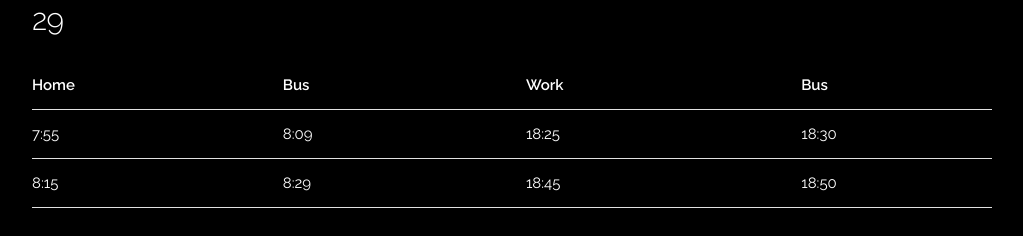
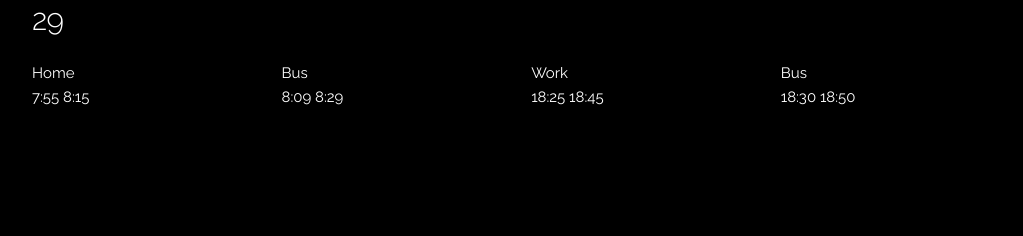
Before and after one commit to pro2s/phoneWidget, a plain HTML site: page index.html in a window 1280 px wide. Shown: the whole page, without its empty margins (128-1151 px from the left). Drawn offline with Linux system fonts and the light colour scheme.

Commit message:
claen and to div

```diff
--- a/index.html
+++ b/index.html
@@ -2,28 +2,18 @@
 <html lang="en">
 <head>
 
-  <!-- Basic Page Needs
-  –––––––––––––––––––––––––––––––––––––––––––––––––– -->
   <meta charset="utf-8">
   <title>Transport shedule</title>
   <meta name="description" content="">
   <meta name="author" content="">
 
-  <!-- Mobile Specific Metas
-  –––––––––––––––––––––––––––––––––––––––––––––––––– -->
   <meta name="viewport" content="width=device-width, initial-scale=1">
 
-  <!-- FONT
-  –––––––––––––––––––––––––––––––––––––––––––––––––– -->
   <link href="//fonts.googleapis.com/css?family=Raleway:400,300,600" rel="stylesheet" type="text/css">
 
-  <!-- CSS
-  –––––––––––––––––––––––––––––––––––––––––––––––––– -->
   <link rel="stylesheet" href="css/normalize.css">
   <link rel="stylesheet" href="css/skeleton.css">
 
-  <!-- Favicon
-  –––––––––––––––––––––––––––––––––––––––––––––––––– -->
   <link rel="icon" type="image/png" href="images/favicon.png">
   <style>
     body {
@@ -33,42 +23,40 @@
   </style>
 </head>
 <body>
-
-  <!-- Primary Page Layout
-  –––––––––––––––––––––––––––––––––––––––––––––––––– -->
   <div class="container">
     <div class="row">
       <div class="twelve columns">
         <h4>29</h4>
-        <table class="u-full-width">
-          <thead>
-            <tr>
-              <th>Home</th>
-              <th>Bus</th>
-              <th>Work</th>
-              <th>Bus</th>
-            </tr>
-          </thead>
-          <tbody>
-            <tr>
-              <td>7:55</td>
-              <td>8:09</td>
-              <td>18:25</td>
-              <td>18:30</td>
-            </tr>
-            <tr>
-              <td>8:15</td>
-              <td>8:29</td>
-              <td>18:45</td>
-              <td>18:50</td>
-            </tr>
-          </tbody>
-        </table>
+      </div>
+    </div>
+    <div class="row">
+      <div class="three columns">
+      Home
+      </div>
+      <div class="three columns">
+      Bus
+      </div>
+      <div class="three columns">
+      Work
+      </div>
+      <div class="three columns">
+      Bus
+      </div>
+    </div>
+    <div class="row">
+      <div class="three columns">
+      7:55 8:15
+      </div>
+      <div class="three columns">
+      8:09 8:29
+      </div>
+      <div class="three columns">
+      18:25 18:45
+      </div>
+      <div class="three columns">
+      18:30 18:50
       </div>
     </div>
   </div>
-
-<!-- End Document
-  –––––––––––––––––––––––––––––––––––––––––––––––––– -->
 </body>
 </html>
```
